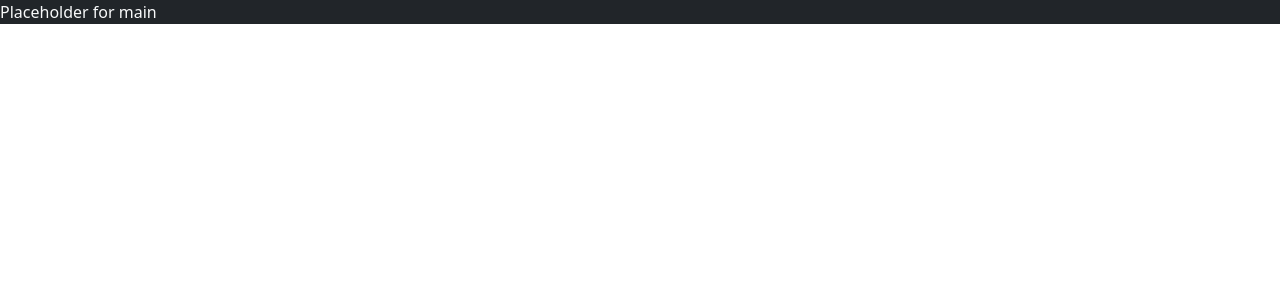
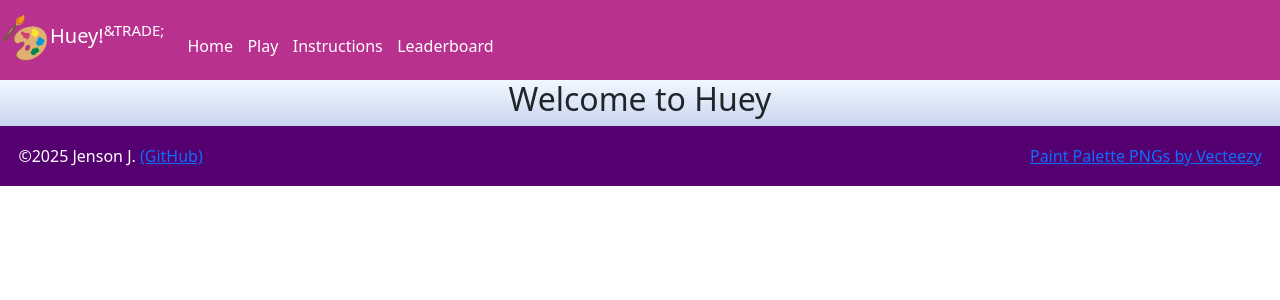
Before and after one commit to fire8811/startup, a React (Vite) app: page / in a window 1280 px wide. Shown: the top 300 px of the page. Built offline with nearby package versions, Linux system fonts and the light colour scheme.

Commit message:
Add header and footer to app.jsx

```diff
--- a/src/app.jsx
+++ b/src/app.jsx
@@ -3,5 +3,43 @@ import 'bootstrap/dist/css/bootstrap.min.css';
 import './app.css';
 
 export default function App(){
-    return <div className="body bg-dark text-light">Placeholder for main</div>
+    return(
+    <div className="body bg-dark text-dark">
+
+    <header className ="container-fluid">
+      <nav className="navbar fixed-top navbar-dark">
+        <a className="navbar-brand" href="#">
+          <img alt="Paint" src="Assets/pallette.png" width="50" />
+          Huey!<sup>&TRADE;</sup></a>
+        <menu className="navbar-nav">
+          <li className="nav-item">
+            <a className="nav-link active" href="index.html">Home</a>
+          </li>
+          <li className="nav-item">
+            <a className="nav-link active" href="play.html">Play</a>
+          </li>
+          <li className="nav-item">
+            <a className="nav-link active" href="instructions.html">Instructions</a>
+          </li>
+          <li className="nav-item">
+            <a className="nav-link active" href="leaderboard.html">Leaderboard</a>
+          </li>
+        </menu>
+      </nav>
+    </header>
+
+    <main>
+      <h2> Welcome to Huey</h2>
+    </main>
+
+
+    <footer className="text-white">
+      <div className="container-fluid">
+        <span className="text-reset"> &copy;2025 Jenson J. </span>
+        <a href = "https://github.com/fire8811/startup.git">(GitHub)</a>
+        <a className="pallete-credit" href="https://www.vecteezy.com/free-png/paint-palette">Paint Palette PNGs by Vecteezy</a>
+      </div>
+    </footer>
+    </div>
+    );
 }
```
